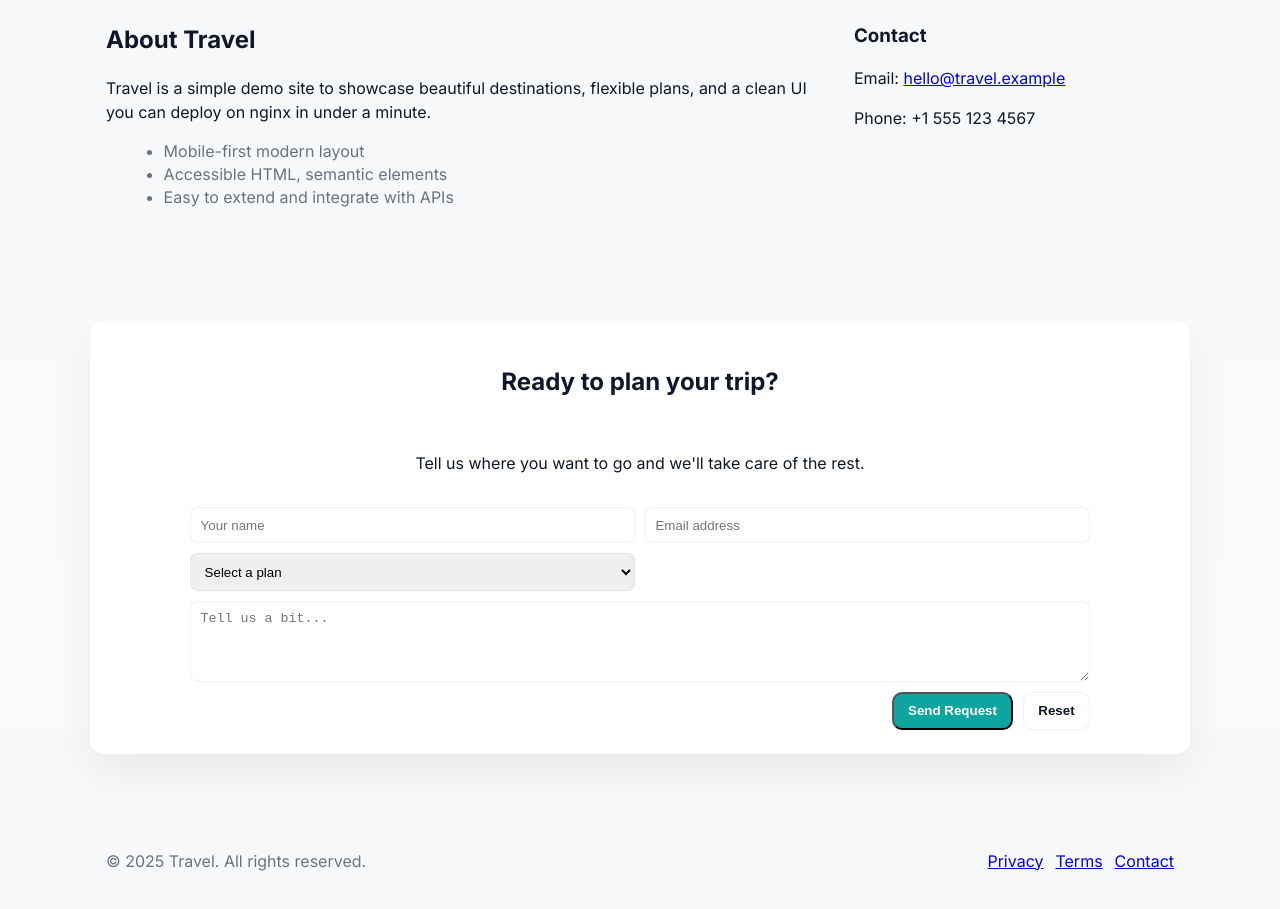
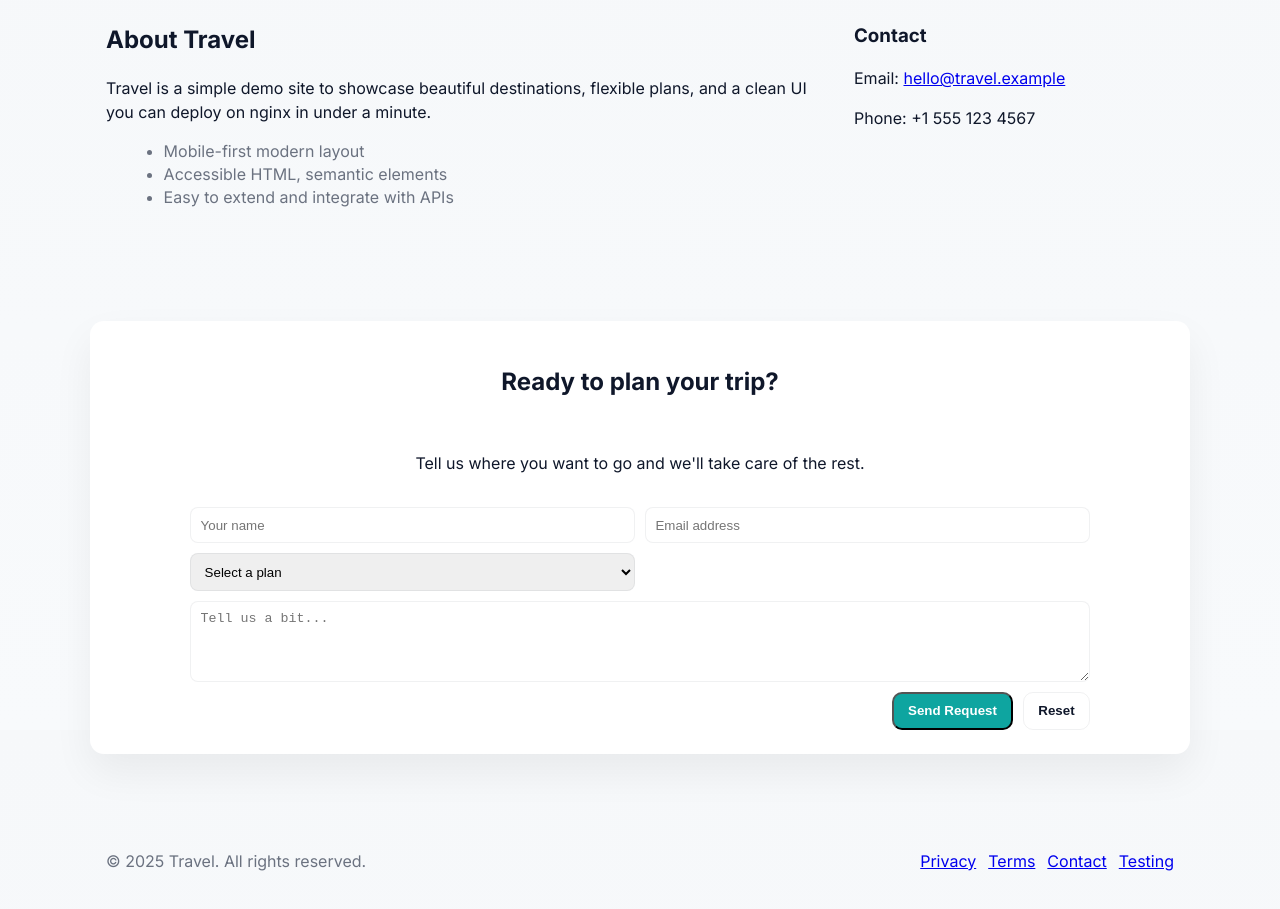
Before and after one commit to hassanali820/travel-website, a plain HTML site: page index.html in a window 1280 px wide. Shown: the part 1670-2579 px from the top of the page. Drawn offline with Linux system fonts and the light colour scheme.

Commit message:
Footer link added

```diff
--- a/index.html
+++ b/index.html
@@ -200,6 +200,7 @@
         <a href="#privacy">Privacy</a>
         <a href="#terms">Terms</a>
         <a href="#contact">Contact</a>
+        <a href="#contact">Testing</a>
       </nav>
     </div>
   </footer>
```
